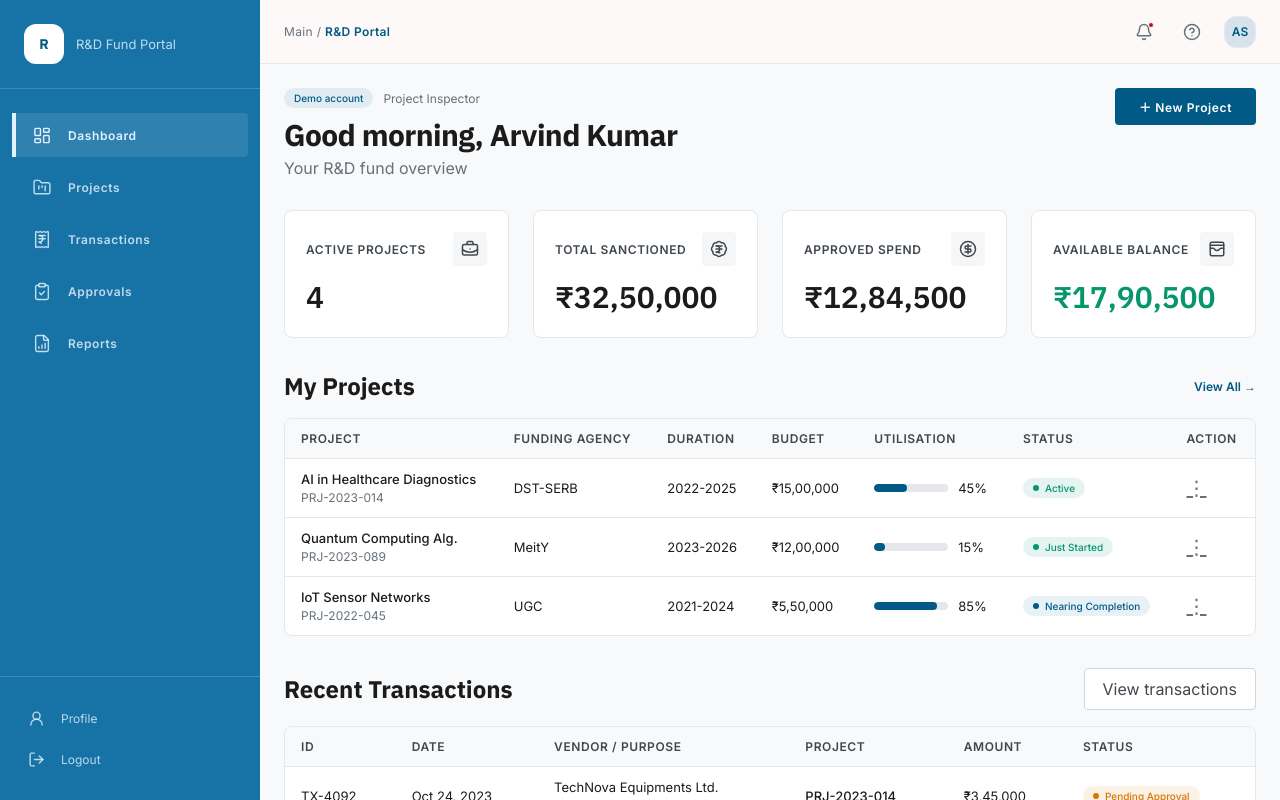
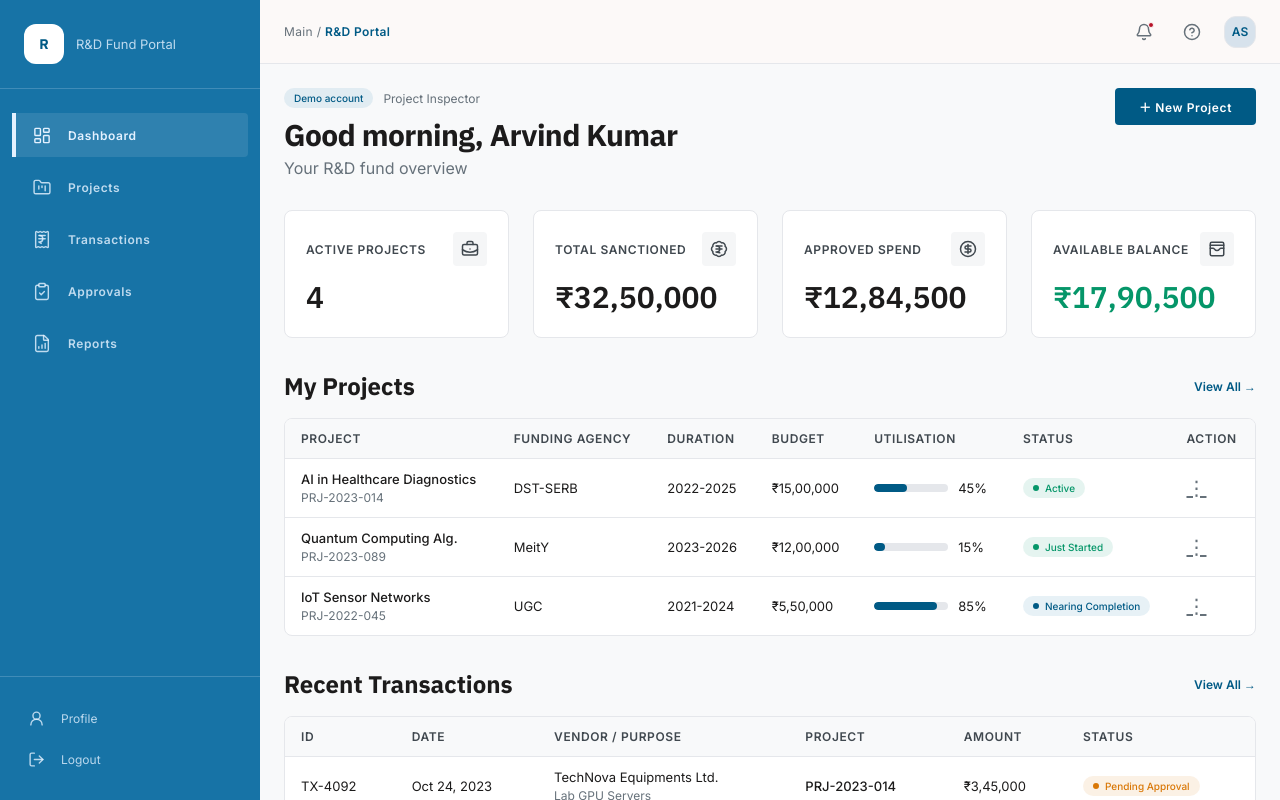
Before and after one commit to parthmunjal07/Web-Portal-R-D, a Next.js app: page /dashboard in a window 1280 px wide. Shown: the top 800 px of the page. Built offline with nearby package versions, Linux system fonts and the light colour scheme.

Commit message:
Standardize dashboard view all actions

```diff
--- a/src/app/dashboard/page.tsx
+++ b/src/app/dashboard/page.tsx
@@ -11,7 +11,7 @@ export default async function Dashboard({ searchParams }: { searchParams: Promis
   return <main className="content"><div className="page-header"><div><div className="role-kicker"><span className="pill blue">Demo account</span><span>{account.title}</span></div><h1 className="title">Good morning, {account.name.replace(/^(Dr\.|Prof\.) /, "")}</h1><div className="eyebrow">{isInspector ? "Your R&D fund overview" : account.focus}</div></div><Link className="primary" href="/projects/new">＋ New Project</Link></div>
     <section className="cards"><Metric label={isInspector ? "ACTIVE PROJECTS" : "PROJECTS IN VIEW"} value="4" icon={<BriefcaseBusiness size={18} />} /><Metric label="TOTAL SANCTIONED" value={money(3250000)} icon={<BadgeIndianRupee size={18} />} /><Metric label={role === "DEAN" ? "PENDING REVIEW" : role === "SUPER_ADMIN" ? "FINAL APPROVALS" : "APPROVED SPEND"} value={role === "INSPECTOR" ? money(1284500) : "1"} icon={role === "INSPECTOR" ? <CircleDollarSign size={18} /> : <ClipboardCheck size={18} />} /><Metric label="AVAILABLE BALANCE" value={money(1790500)} icon={<WalletCards size={18} />} green /></section>
     <section><div className="section-heading"><h2>{isInspector ? "My Projects" : "Projects Overview"}</h2><Link className="link" href="/projects">View All →</Link></div><div className="table-wrap"><table className="table"><thead><tr><th>PROJECT</th><th>FUNDING AGENCY</th><th>DURATION</th><th>BUDGET</th><th>UTILISATION</th><th>STATUS</th><th>ACTION</th></tr></thead><tbody>{demoProjects.map((p) => <tr key={p.id}><td><Link className="table-link" href={`/projects/${p.id}`}>{p.name}</Link><span className="sub">{p.code}</span></td><td>{p.funder}</td><td>{p.duration}</td><td>{money(p.budget)}</td><td><div style={{ display: "flex", alignItems: "center", gap: 10 }}><div className="progress"><i style={{ width: `${p.spent / p.budget * 100}%` }} /></div><span>{Math.round(p.spent / p.budget * 100)}%</span></div></td><td><Status status={p.status} /></td><td><Link className="dots" href={`/projects/${p.id}`} aria-label={`Open ${p.name}`}>⋮</Link></td></tr>)}</tbody></table></div></section>
-    <section><div className="section-heading"><h2>{role === "DEAN" ? "Pending Dean Review" : "Recent Transactions"}</h2><Link className="secondary" href="/transactions">View transactions</Link></div><div className="table-wrap"><table className="table"><thead><tr><th>ID</th><th>DATE</th><th>VENDOR / PURPOSE</th><th>PROJECT</th><th>AMOUNT</th><th>STATUS</th></tr></thead><tbody>{demoTransactions.map((t) => <tr key={t.id}><td>{t.id}</td><td>{t.date}</td><td>{t.vendor}<span className="sub">{t.purpose}</span></td><td><Link className="table-link" href={`/transactions/${t.id}`}>{t.project}</Link></td><td>{money(t.amount)}</td><td><Status status={t.status === "APPROVED" ? "Cleared" : "Pending Approval"} /></td></tr>)}</tbody></table></div></section>
+    <section><div className="section-heading"><h2>{role === "DEAN" ? "Pending Dean Review" : "Recent Transactions"}</h2><Link className="link" href="/transactions">View All →</Link></div><div className="table-wrap"><table className="table"><thead><tr><th>ID</th><th>DATE</th><th>VENDOR / PURPOSE</th><th>PROJECT</th><th>AMOUNT</th><th>STATUS</th></tr></thead><tbody>{demoTransactions.map((t) => <tr key={t.id}><td>{t.id}</td><td>{t.date}</td><td>{t.vendor}<span className="sub">{t.purpose}</span></td><td><Link className="table-link" href={`/transactions/${t.id}`}>{t.project}</Link></td><td>{money(t.amount)}</td><td><Status status={t.status === "APPROVED" ? "Cleared" : "Pending Approval"} /></td></tr>)}</tbody></table></div></section>
   </main>;
 }
 function Metric({ label, value, icon, green }: { label: string; value: string; icon: React.ReactNode; green?: boolean }) { return <div className="card"><div className="card-label"><span>{label}</span><span className="card-icon">{icon}</span></div><div className={`metric ${green ? "green" : ""}`}>{value}</div></div>; }
--- a/src/app/projects/[id]/page.tsx
+++ b/src/app/projects/[id]/page.tsx
@@ -13,7 +13,7 @@ export default async function ProjectDetail({ params }: { params: Promise<{ id:
         <div className="panel"><h2>Budget overview</h2><div className="stat-grid"><div className="stat"><span>Total budget</span><strong>{money(p.budget)}</strong></div><div className="stat"><span>Approved spend</span><strong>{money(p.spent)}</strong></div><div className="stat"><span>Available balance</span><strong style={{ color: "#059669" }}>{money(p.budget - p.spent)}</strong></div></div><div style={{ marginTop: 24 }}><div style={{ display: "flex", justifyContent: "space-between", fontSize: 12, color: "#66717a" }}><span>Overall utilisation</span><span>{Math.round(p.spent / p.budget * 100)}%</span></div><div className="progress" style={{ marginTop: 8, height: 12 }}><i style={{ width: `${p.spent / p.budget * 100}%` }} /></div></div></div>
         <div className="panel"><h2>Category allocation</h2>{categories.map(([name, allocated, spent]) => <div key={name} style={{ marginBottom: 18 }}><div style={{ display: "flex", justifyContent: "space-between", fontSize: 13 }}><span>{name}</span><span>{money(spent)} / {money(allocated)}</span></div><div className="progress" style={{ marginTop: 7 }}><i style={{ width: `${spent / allocated * 100}%` }} /></div></div>)}</div>
       </div>
-      <aside style={{ display: "grid", gap: 24 }}><div className="panel"><h2>Project details</h2><p className="sub">Funding agency</p><p>DST-SERB</p><p className="sub">Co-project inspectors</p><p>Dr. Neha Rao</p><p className="sub">Budget lock</p><p>Locked after creation</p></div><div className="panel"><h2>Recent transactions</h2><Link className="link" href="/transactions">View transaction history →</Link></div></aside>
+      <aside style={{ display: "grid", gap: 24 }}><div className="panel"><h2>Project details</h2><p className="sub">Funding agency</p><p>DST-SERB</p><p className="sub">Co-project inspectors</p><p>Dr. Neha Rao</p><p className="sub">Budget lock</p><p>Locked after creation</p></div><div className="panel"><h2>Recent transactions</h2><Link className="link" href="/transactions">View All →</Link></div></aside>
     </div>
   </main>;
 }
```
